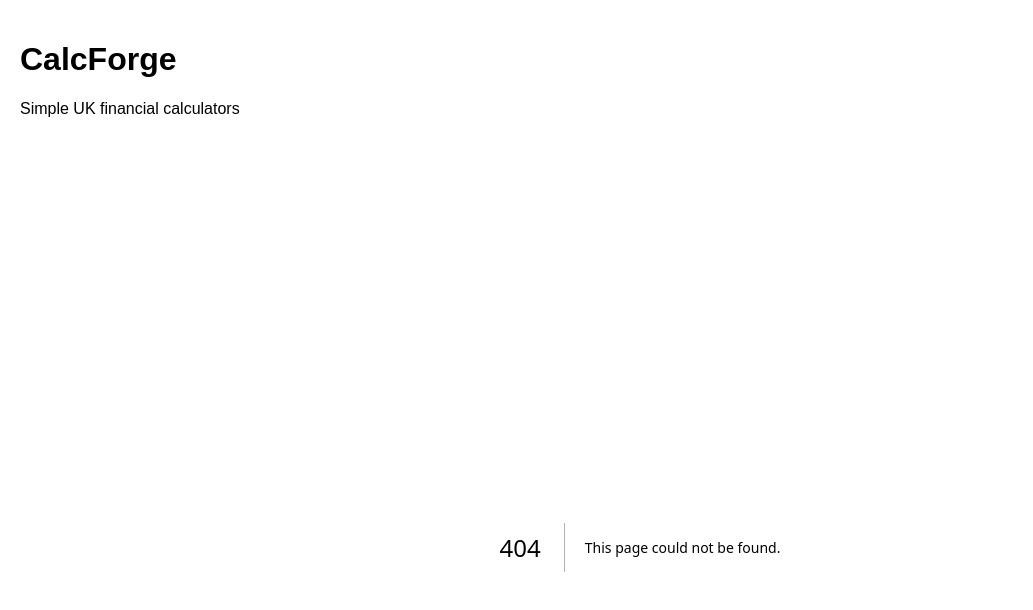
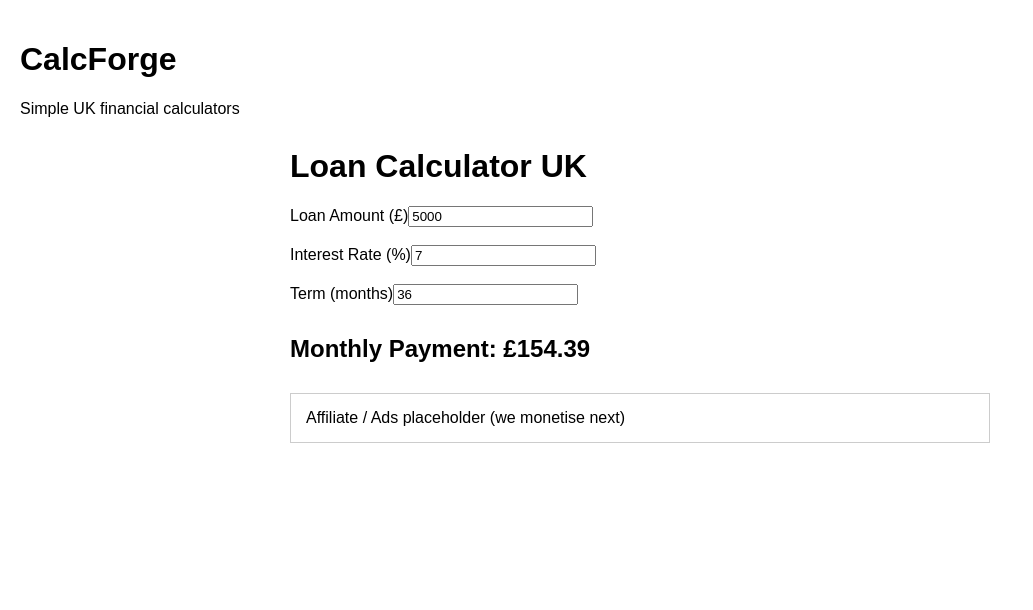
Before and after one commit to Walker01010101/calcforge, a Next.js app: page /calculators/loan in a window 1280 px wide. Before the commit this address had no page. Shown: the top 610 px of the page, without its empty margins (0-1033 px from the left). Built offline with nearby package versions, Linux system fonts and the light colour scheme.

Commit message:
Create page.tsx

```diff
--- /dev/null
+++ b/app/calculators/loan/page.tsx
@@ -0,0 +1,58 @@
+"use client";
+
+import { useState } from "react";
+
+export default function LoanCalculator() {
+  const [amount, setAmount] = useState(5000);
+  const [rate, setRate] = useState(7);
+  const [months, setMonths] = useState(36);
+
+  const monthly =
+    (amount * (rate / 100 / 12)) /
+    (1 - Math.pow(1 + rate / 100 / 12, -months));
+
+  return (
+    <div style={{ maxWidth: 700, margin: "0 auto" }}>
+
+      <h1>Loan Calculator UK</h1>
+
+      <label>Loan Amount (£)</label>
+      <input
+        type="number"
+        value={amount}
+        onChange={(e) => setAmount(Number(e.target.value))}
+      />
+
+      <br /><br />
+
+      <label>Interest Rate (%)</label>
+      <input
+        type="number"
+        value={rate}
+        onChange={(e) => setRate(Number(e.target.value))}
+      />
+
+      <br /><br />
+
+      <label>Term (months)</label>
+      <input
+        type="number"
+        value={months}
+        onChange={(e) => setMonths(Number(e.target.value))}
+      />
+
+      <h2 style={{ marginTop: 30 }}>
+        Monthly Payment: £{monthly.toFixed(2)}
+      </h2>
+
+      <div style={{
+        marginTop: 30,
+        padding: 15,
+        border: "1px solid #ccc"
+      }}>
+        Affiliate / Ads placeholder (we monetise next)
+      </div>
+
+    </div>
+  );
+}
```
